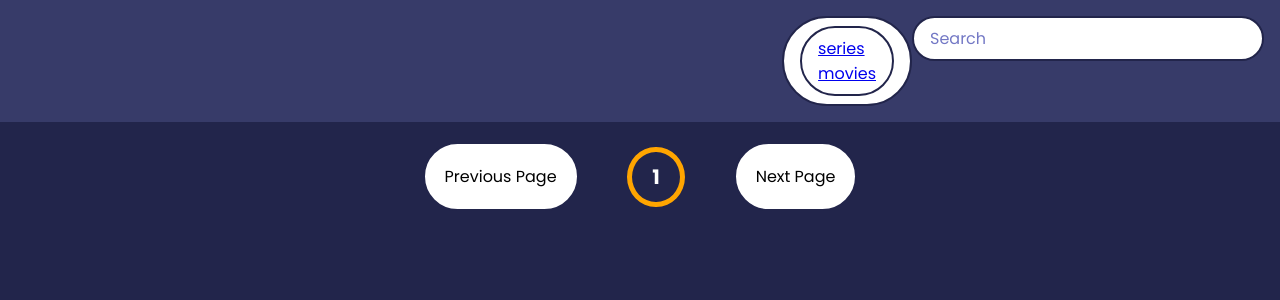
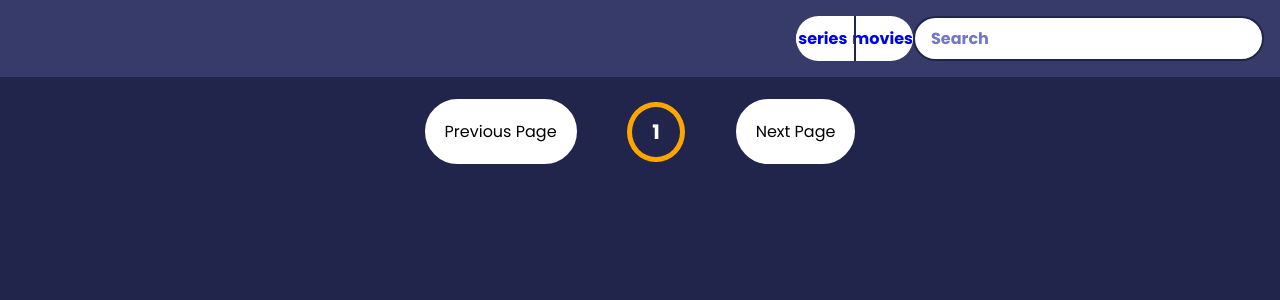
Before and after one commit to Aananda-giri/movies_and_videos, a Django app: template movies/templates/movies/home.html in a window 1280 px wide. Shown: the top 300 px of the page. Run offline with Django 4.2, Linux system fonts and the light colour scheme; the template is opened without the code that fills it, so the values that code supplies are empty; parts of the project's set-up code (start-up, migrations or seed data) failed here and were passed over.

Commit message:
series-movies redirect update

```diff
--- a/static/script.js
+++ b/static/script.js
@@ -346,6 +346,12 @@ function redirectSeries(tmdb_id){
   window.location.href = BASE_URL + '/series?tmdb_id=' + tmdb_id + '&season=1&episode=1';
 }
 
+function redirectTo(sub_url){
+  console.log('redirectTo: ', sub_url);
+  window.location.href = BASE_URL + sub_url;
+}
+
+
 function changeSource(source){
   window.location.href = window.location.href + '&source=' + source;
 }
--- a/static/style.css
+++ b/static/style.css
@@ -3,6 +3,11 @@
 *{
     box-sizing: border-box;
 }
+
+.link-no-underline {
+    text-decoration: none;
+}
+
 
 :root{
     --primary-color:#22254b;
@@ -25,6 +30,7 @@ header{
 
 .search{
     background-color: white;
+    font-weight: bold;  /* make text bold*/
     border: 2px solid var(--primary-color);
     padding:0.5rem 1rem;
     border-radius: 50px;
@@ -44,32 +50,60 @@ header{
 }
 
 .nav_link{
-    background-color: orange;
+    /* background-color: orange; */
     border-radius: 50px;
-    border: 2px solid orange;
+    /* border: 2px solid orange; */
     text-decoration: none;
 }
 
 
-.series-movie{
-    background-color: transparent;
-    border: 2px solid var(--primary-color);
-    padding:0.5rem 1rem;
+.series-movie {
+    display: flex;
+    align-items: center;
+    background-color: white;
+    /* border: 2px solid var(--primary-color); */
+    /* padding: 0.5rem 1rem; */
     border-radius: 50px;
+    position: relative; /* Add relative positioning */
     font-size: 1rem;
-    color:rgba(0,0,0, 0.9);
-    /* color: var(--primary-color); */
+    font-weight: bold;
+    color: rgba(0, 0, 0, 0.9);
     font-family: inherit;
-}
+  }
 
-.series-movie{
-    outline:0;
-    background-color: #ffff;
-}
+  .series-movie::before {
+    content: "";
+    position: absolute;
+    left: 50%;
+    top: 0;
+    bottom: 0;
+    width: 2px;
+    background-color: var(--primary-color);
+    transform: translateX(-50%); /* Move the splitter to the center */
+  }
 
-.series-movie::placeholder{
-    color: #7378c5;
-}
+  .series-movie .left-side,
+  .series-movie .right-side {
+    text-decoration: none;
+    color: var(--primary-color);
+    margin-left: 2px;
+    flex-grow: 1;
+    text-align: center;
+    overflow: hidden;
+    text-overflow: ellipsis;
+    white-space: nowrap;
+  }
+
+  .series-movie .left-side {
+    /* margin-right: 5px; */
+    color: #6872ff;
+  }
+
+  .series-movie .right-side {
+    margin-left: 5px;
+    color: #525dff;
+  }
+
 .series::content{
     color: var(--primary-color);
 }
```
